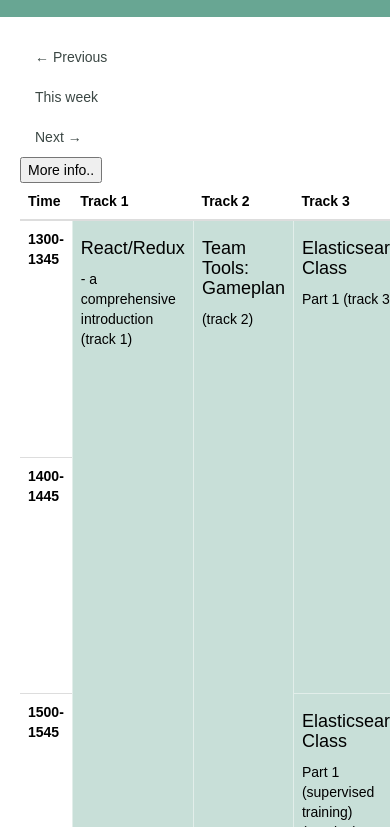
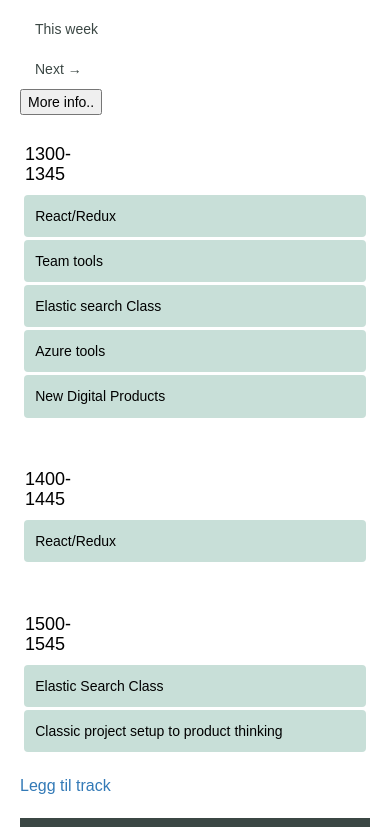
Before and after one commit to dalSara/Show-doProto1, a website: page index.html in a window 390 px wide. Shown: the part 99-926 px from the top of the page. Drawn offline with nearby package versions, Linux system fonts and the light colour scheme.

Commit message:
Nytt kalender-oppsett (mobile first). Noen nye klasser i scss

```diff
--- a/components/calender-flexbox.html
+++ b/components/calender-flexbox.html
@@ -1,40 +1,8 @@
 <!-- this component shows the info in the calender with flexbox boostrap v4-alpha -->
+
 <!--
-<div class="container"><div class="row"><div class="col col-lg-1">
-Time
-</div><div class="col">
-Track 1
-</div><div class="col">
-Track 2
-</div><div class="col">
-Track 3
-</div><div class="col">
-Track 4
-</div><div class="col">
-Track 5
-</div></div><div class="row"><div class="col col-lg-1"><div class="col">
-1300-<br>
-1345
-</div><div class="col">
-1400-<br>
-1445
-</div><div class="col">
-1500-<br>
-1545
-</div></div><div class="cal col align-self-start">
-1 of 5
-</div><div class="cal col align-self-stretch">
-2 of 5<br>
-Who's the baby howl uncontrollably for no reason please stop looking at your phone and pet me. Drink water out of the faucet. Who's the baby howl uncontrollably for no reason please stop looking at your phone and pet me. Drink water out of the faucet.
-</div><div class="cal col align-self-start">
-3 of 5
-</div><div class="cal col align-self-start">
-4 of 5
-</div><div class="cal col align-self-start">
-5 of 5
-</div></div></div>
--->
-<table class="table">
+<table class="table table-responsive">
+    <!--
     <thead class="thead-default">
         <tr>
             <th>Time</th>
@@ -51,26 +19,23 @@
                 <br>1345
             </th>
             <td class="cal" rowspan="3">
-                <h4>React/Redux</h4>
-                - a comprehensive introduction
+                <strong>React/Redux</strong>
                 (track 1)
             </td>
             <td class="cal" rowspan="3">
-                <h4>Team Tools: Gameplan</h4>
+                <strong>Team Tools: Gameplan</strong>
                 (track 2)
             </td>
             <td class="cal" rowspan="2">
-                <h4>Elasticsearch Class</h4>
-                Part 1 (track 3)
+                <strong>Elasticsearch Class</strong>
+                (track 3)
             </td>
             <td class="cal" rowspan="2">
-                <h4>Azure</h4>
-                A high-level view at the Microsoft's Cloud offering
+                <strong>Azure</strong>
                 (track 4)
             </td>
             <td class="cal" rowspan="1">
-                <h4>New Digital Product Review</h4>
-                Stay on top of digital product launches.
+                <strong>New Digital Product Review</strong>
                 (track 5)
             </td>
         </tr>
@@ -79,8 +44,8 @@
                 <br>1445
             </th>
             <td class="cal">
-                <h4>Co-creation</h4>
-                Help customer create their own frontpage. Case from FHI (track 5)
+                <strong>Co-creation</strong>
+                (track 5)
             </td>
         </tr>
         <tr>
@@ -88,18 +53,85 @@
                 <br>1545
             </th>
             <td class="cal">
-                <h4>Elasticsearch Class </h4>
-                Part 1 (supervised training)<br>
+                <strong>Elasticsearch Class </strong>
                 (Track 3)
             </td>
             <td></td>
             <td class="cal">
-                <h4>Classic project
-                setup to product thinking</h4>
-                Case from Nordic Choice Hotels
-
+                <strong>Classic project setup to product thinking</strong>
                 (track 5)
             </td>
         </tr>
     </tbody>
 </table>
+-->
+
+<div class="container">
+  <div class="row">
+    <div class="col-3">
+      <h4>1300-<br>1345</h4>
+    </div>
+    <div class="col">
+      <div class="row">
+            <div class="col cal-mob">
+                React/Redux
+            </div>
+        </div>
+        <div class="row">
+            <div class="col cal-mob">
+                Team tools
+            </div>
+        </div>
+        <div class="row">
+            <div class="col cal-mob">
+                Elastic search Class
+            </div>
+        </div>
+        <div class="row">
+            <div class="col cal-mob">
+                Azure tools
+            </div>
+        </div>
+        <div class="row">
+            <div class="col cal-mob">
+                New Digital Products
+            </div>
+        </div>
+        </div>
+    </div>
+</div>
+
+<div class="container">
+<div class="row">
+    <div class="col-3">
+      <h4>1400-<br>1445</h4>
+    </div>
+    <div class="col">
+      <div class="row">
+            <div class="col cal-mob">
+                React/Redux
+            </div>
+        </div>
+</div>
+</div>
+</div>
+
+<div class="container">
+<div class="row">
+    <div class="col-3">
+      <h4>1500-<br>1545</h4>
+    </div>
+    <div class="col">
+      <div class="row">
+            <div class="col cal-mob">
+                Elastic Search Class
+            </div>
+        </div>
+        <div class="row">
+            <div class="col cal-mob">
+                Classic project setup to product thinking
+            </div>
+        </div>
+    </div>
+</div>
+</div>
--- a/components/header.html
+++ b/components/header.html
@@ -1,5 +1,5 @@
 <!-- this component shows info in header -->
 
 <div class="header">
-    <h3>Show & Do</h3>
+    <div class="logo">Show & Do</div>
 </div>
--- a/style.scss
+++ b/style.scss
@@ -4,6 +4,14 @@
 
 $basecolor: #A8CCC1;
 $eventcolor: #697F79;
+
+
+@mixin border-radius($radius) {
+  -webkit-border-radius: $radius;
+     -moz-border-radius: $radius;
+      -ms-border-radius: $radius;
+          border-radius: $radius;
+}
 
 
 /***************** index - Main content ************************/
@@ -36,13 +44,16 @@
     .header {
         background-color: darken($basecolor, 20%);
         color: white;
-        padding: 10px;
 
         h1, h2, h3 {
             max-width: 1200px;
             margin-left: auto;
             margin-right: auto;
             padding: 20px;
+        }
+
+        .logo {
+            padding: 1em;
         }
 
     }
@@ -66,6 +77,15 @@
         padding: 15px;
         border: 1px solid lighten($basecolor, 18%);
     }
+
+    .cal-mob {
+        background-color: lighten($basecolor, 10%);
+        padding: 0.8em;
+        margin-left: 1em;
+        margin-right: 1em;
+        margin-bottom: 0.2em;
+        @include border-radius(4px);
+    }
 /********************* List ********************/
 
 
```
Also changed, not shown: css/style.css.
